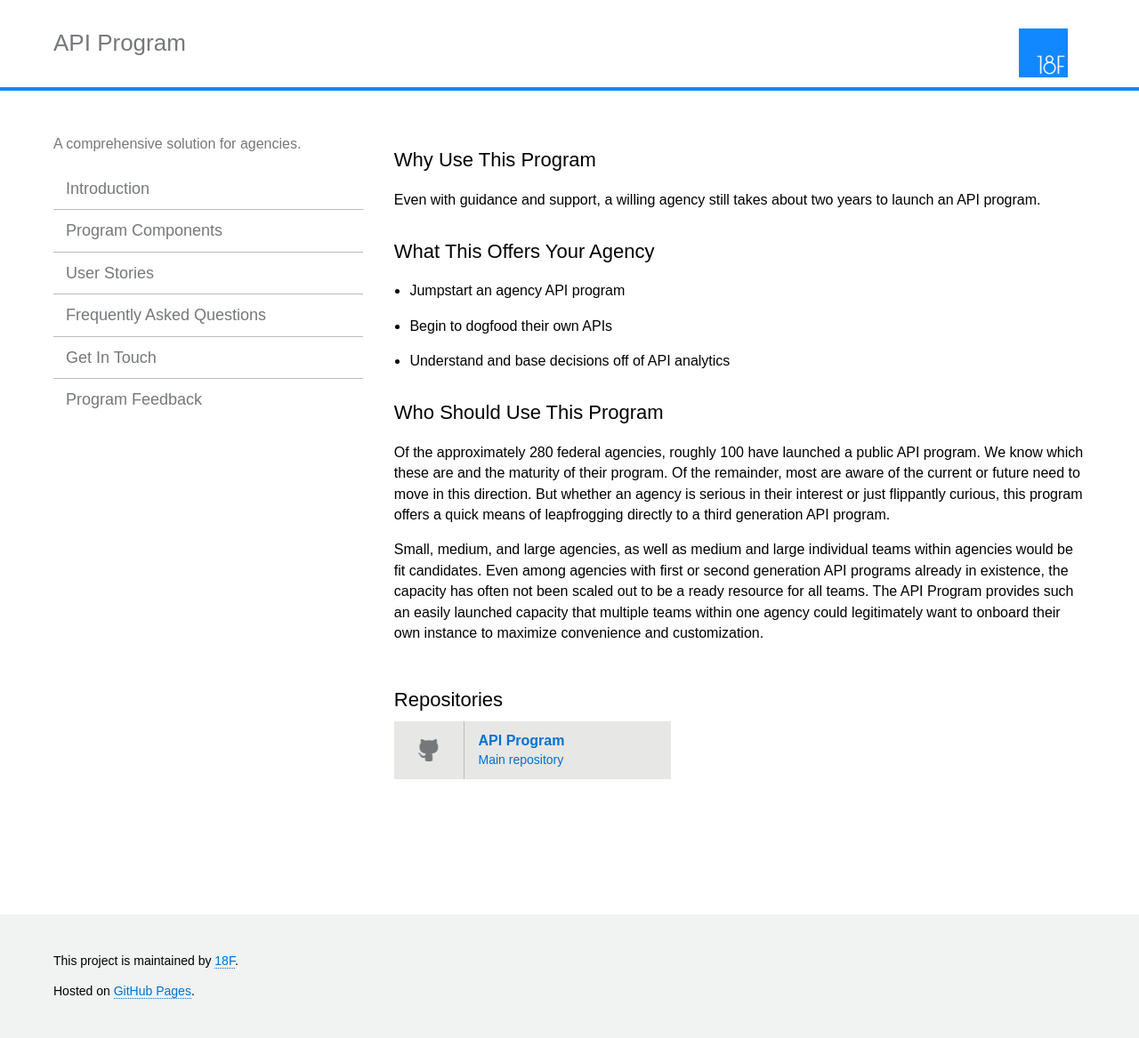
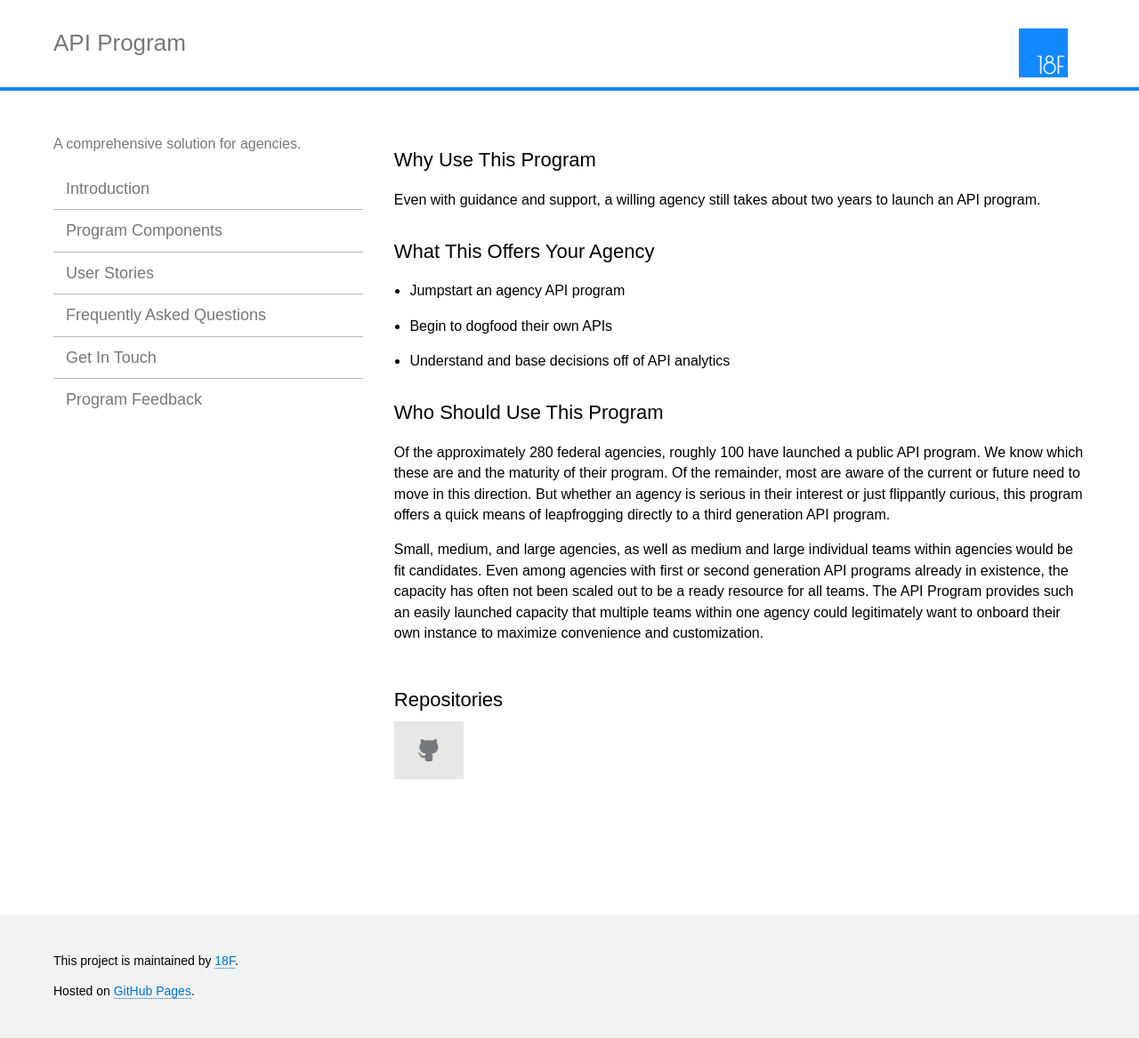
Before and after one commit to 18F/api-program, a Jekyll site: the page built from index.html, in a window 1280 px wide. Shown: the whole page at 89% size. Built offline with Jekyll 4.4.1, drawn with Linux system fonts in a browser that asks for light colours.

Commit message:
removing repo on homepage

```diff
--- a/index.html
+++ b/index.html
@@ -13,14 +13,7 @@ title: API Program
     <li class="list-icon">
       <img src="assets/img/octocat.png" width="25px" alt="">
     </li>
-    {% for repo in site.repos %}
-      <li>
-        <a href="{{ repo.url }}">
-          <h4>{{ repo.name }}</h4>
-          <p>{{ repo.description }}</p>
-        </a>
-      </li>
-    {% endfor %}
+
   </ul>
 </section>
 {% endif %}
```
